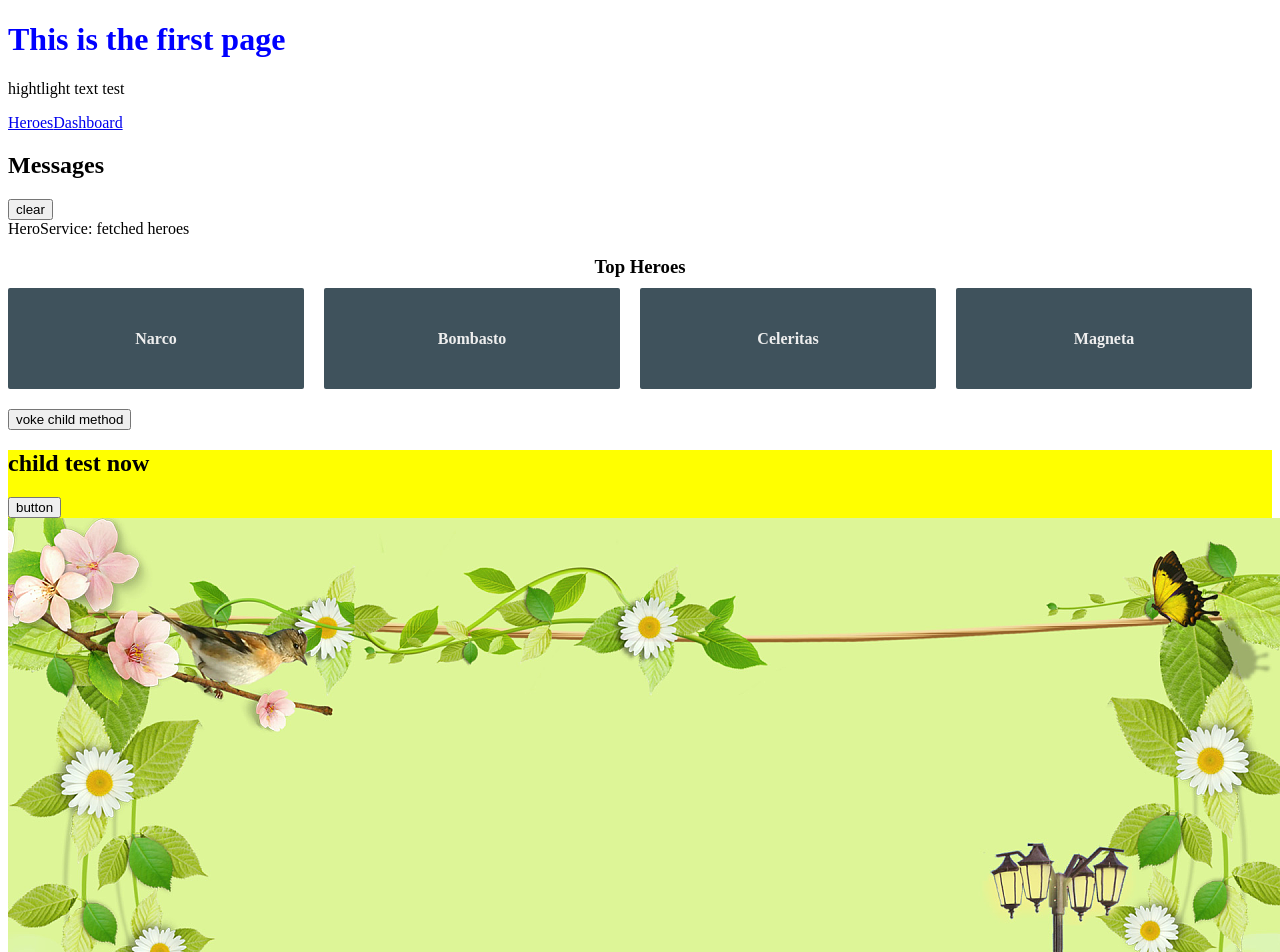
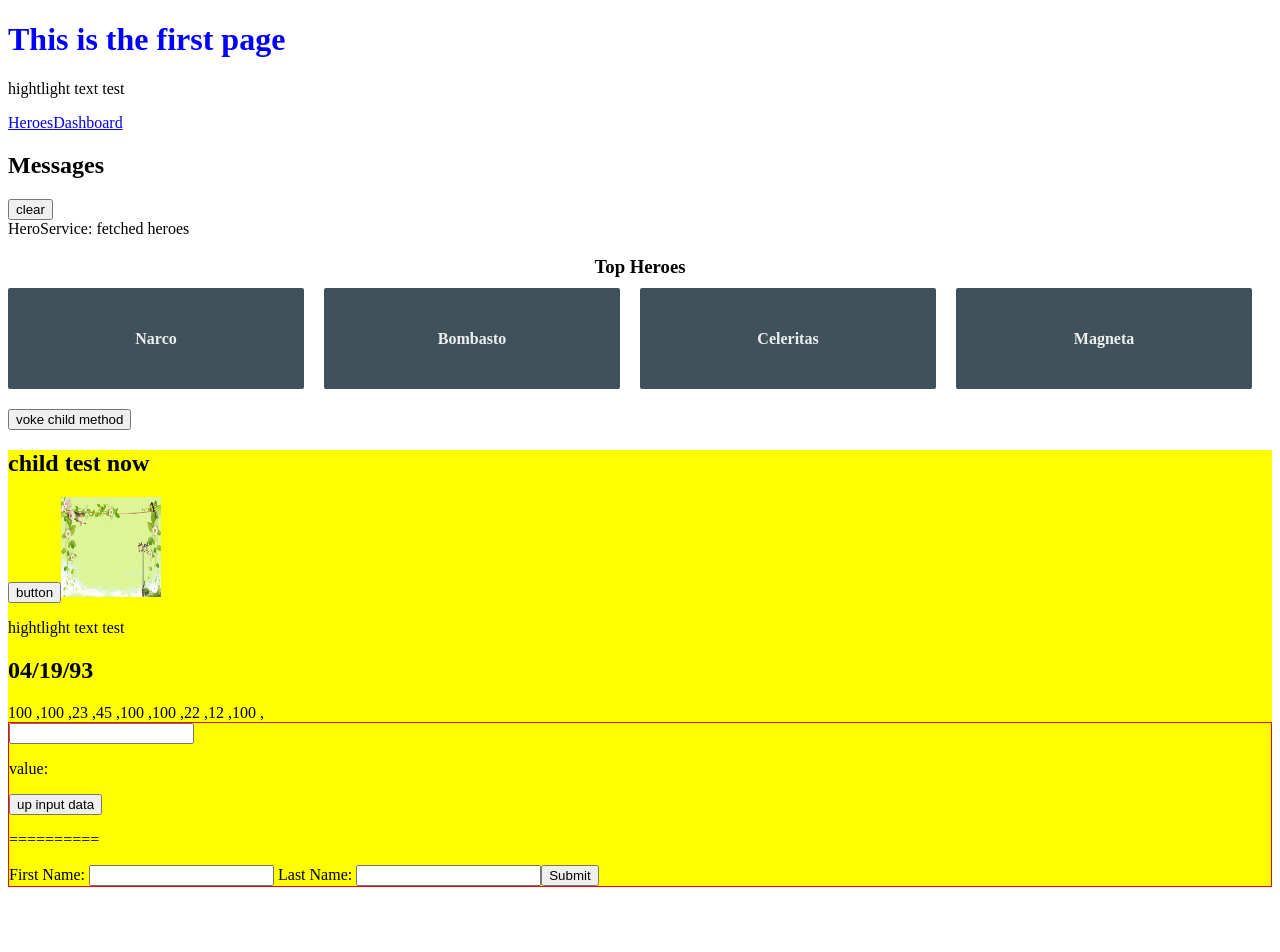
Before and after one commit to xiongben/Angular-App, an Angular app in the folder my-app/: page /dashboard in a window 1280 px wide. Shown: the top 952 px of the page. After the commit the page ends 895 px from the top, so only its background shows below. Built offline with nearby package versions, Linux system fonts and the light colour scheme.

Commit message:
[add] form

```diff
--- a/my-app/src/app/app.module.ts
+++ b/my-app/src/app/app.module.ts
@@ -1,6 +1,6 @@
 import { BrowserModule } from '@angular/platform-browser';
 import { NgModule } from '@angular/core';
-import { FormsModule } from '@angular/forms';
+import { FormsModule, ReactiveFormsModule } from '@angular/forms';
 import { HttpClientModule }    from '@angular/common/http';
 
 import { AppRoutingModule } from './app-routing.module';
@@ -29,6 +29,7 @@ import { from } from 'rxjs';
       BrowserModule,
       AppRoutingModule,
       FormsModule,
+      ReactiveFormsModule,
       HttpClientModule
    ],
    providers: [],
--- a/my-app/src/app/child-test/child-test.component.css
+++ b/my-app/src/app/child-test/child-test.component.css
@@ -2,3 +2,10 @@
 .childbox{
     background: yellow;
 }
+.img1{
+    width: 100px;
+    height: 100px;
+}
+.formbox{
+    border: 1px solid red;
+}
--- a/my-app/src/app/child-test/child-test.component.html
+++ b/my-app/src/app/child-test/child-test.component.html
@@ -1,11 +1,30 @@
 <div class="childbox">
   <h2>child test now</h2>
   <button (click)="vote()">button</button>
-  <img src="./assets/static/aa.png">
+  <img src="./assets/static/aa.png" class="img1">
   <p [appHighlight]="color">hightlight text test</p>
   <h2>{{birthday | date:"MM/dd/yy"}}</h2>
   <div>
-    <p *ngFor="let item of testarr">{{item | flying}}</p>
+    <span *ngFor="let item of testarr">{{item | flying}} ,</span>
+  </div>
+  <div class="formbox">
+    <input type="text" [formControl]="formName">
+    <p>value: {{formName.value}}</p>
+    <button (click)="upformdata()">up input data</button>
+    <p>==========</p>
+    <form [formGroup]="profileForm" (ngSubmit)="onSubmit()">
+
+      <label>
+        First Name:
+        <input type="text" formControlName="firstName">
+      </label>
+
+      <label>
+        Last Name:
+        <input type="text" formControlName="lastName">
+      </label>
+      <button type="submit" [disabled]="!profileForm.valid">Submit</button>
+    </form>
   </div>
   <!-- <p>{{name}}</p> -->
 </div>
--- a/my-app/src/app/child-test/child-test.component.ts
+++ b/my-app/src/app/child-test/child-test.component.ts
@@ -1,4 +1,5 @@
 import { Component, OnInit, Input, Output, EventEmitter } from '@angular/core';
+import { FormControl, FormGroup } from '@angular/forms';
 
 @Component({
   selector: 'app-child-test',
@@ -9,6 +10,11 @@ export class ChildTestComponent implements OnInit {
   private _name: string;
   public color: string = "red";
   public birthday: Date = new Date(1993, 3, 19);
+  public formName = new FormControl();
+  profileForm = new FormGroup({
+    firstName: new FormControl(''),
+    lastName: new FormControl(''),
+  });
   testarr: number[] = [112,334,23,45,678,456,22,12,565];
   // @Input() name: string;
   @Output() voted = new EventEmitter<number>();
@@ -32,4 +38,13 @@ export class ChildTestComponent implements OnInit {
   testfn(): void {
     console.log("child test method");
   }
+
+  upformdata(): void {
+    this.formName.setValue("xiongben");
+  }
+
+  onSubmit() {
+    // TODO: Use EventEmitter with form value
+    console.log(this.profileForm.value);
+  }
 }
```
